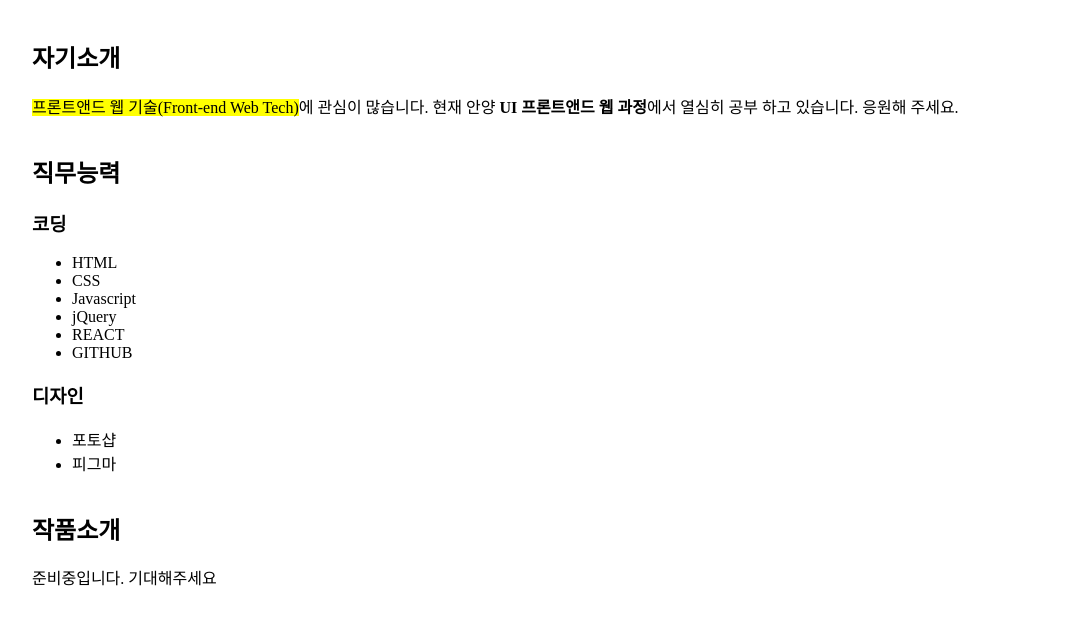
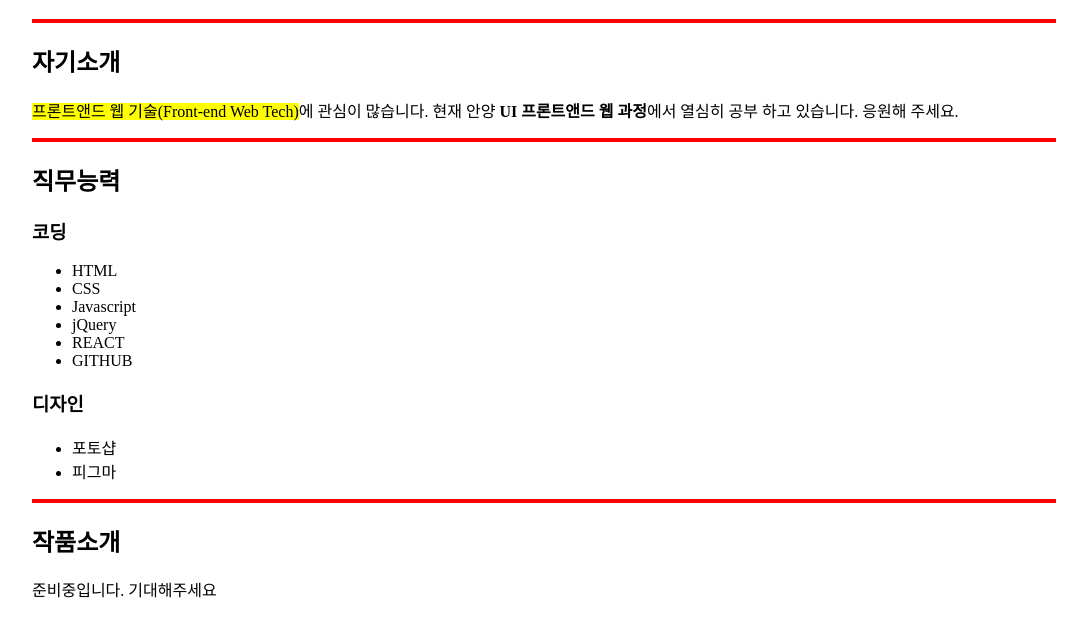
Before and after one commit to goodcodemakers/HTMLCSS-FirstHTML, a plain HTML site: page index.html in a window 1280 px wide. Shown: the part 88-724 px from the top of the page, without its empty margins (96-1183 px from the left). Drawn offline with Linux system fonts and the light colour scheme.

Commit message:
수정 파일입니다.

```diff
--- a/index.html
+++ b/index.html
@@ -4,16 +4,16 @@
   <meta charset="UTF-8">
   <meta http-equiv="X-UA-Compatible" content="IE=edge">
   <meta name="viewport" content="width=device-width, initial-scale=1.0">
-  <title>유동균의 홈페이지</title>
+  <title>유동균의 홈페이지 - 수정</title>
   <style>
     body {
-      margin: 0 10%;
+      margin: 0 10% 50% 10%;
     }
     img {
       width: 100%;
     }
     hr {
-      border: red 2px;
+      border: solid red 2px;
     }
   </style>
 </head>
```
